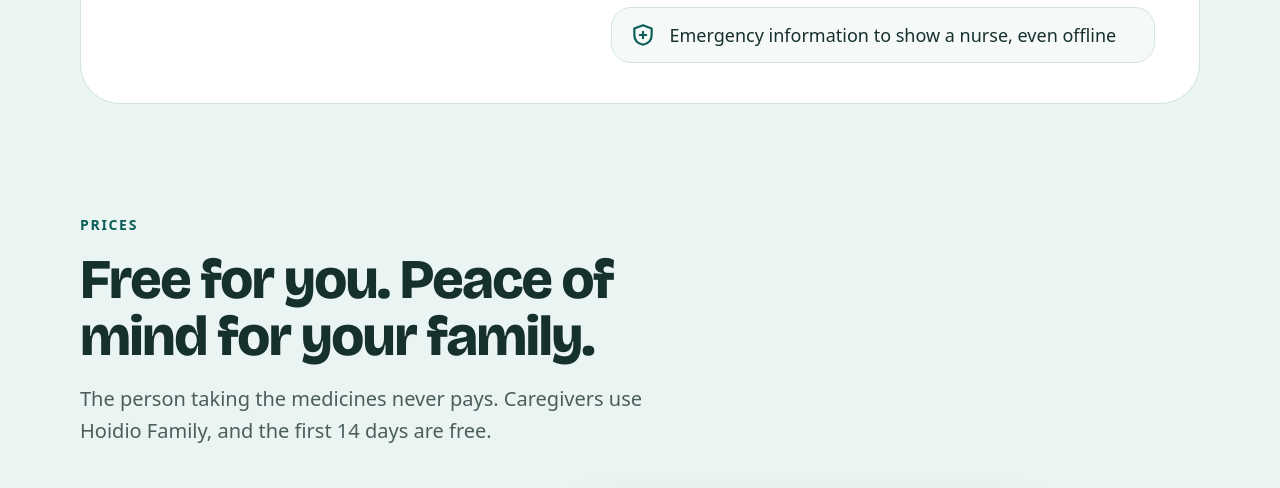
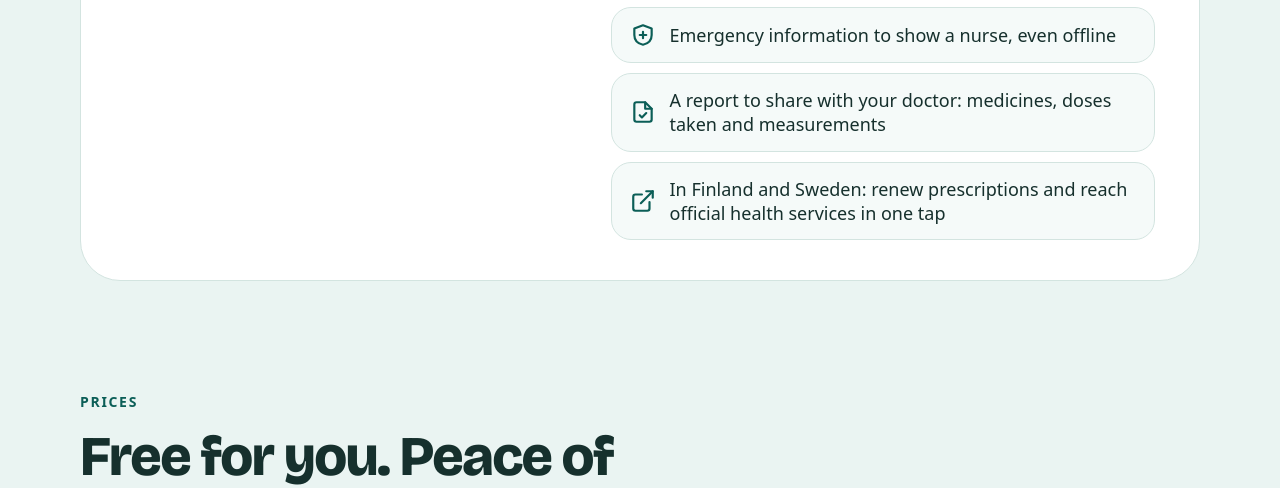
Before and after one commit to hebatsalama/hoidio-website, a plain HTML site: page index.html in a window 1280 px wide. Shown: the part 3294-3782 px from the top of the page. Drawn offline with nearby package versions, Linux system fonts and the light colour scheme; a web font is replaced by a local one.

Commit message:
Add doctor report and official health services to the feature list (EN)

```diff
--- a/index.html
+++ b/index.html
@@ -160,6 +160,8 @@
           <li><svg viewBox="0 0 24 24" fill="none" stroke="currentColor" stroke-width="2" stroke-linecap="round" stroke-linejoin="round" aria-hidden="true"><rect x="4" y="3" width="16" height="18" rx="2"/><path d="M8 8h8M8 12h8M8 16h5"/></svg>Doctor visits, side effects and allergies in one place</li>
           <li><svg viewBox="0 0 24 24" fill="none" stroke="currentColor" stroke-width="2" stroke-linecap="round" stroke-linejoin="round" aria-hidden="true"><path d="M3 12h4l3-7 4 14 3-7h4"/></svg>Blood pressure, blood sugar, weight and pain readings</li>
           <li><svg viewBox="0 0 24 24" fill="none" stroke="currentColor" stroke-width="2" stroke-linecap="round" stroke-linejoin="round" aria-hidden="true"><path d="M12 3l8 3v6c0 5-3.5 8-8 9-4.5-1-8-4-8-9V6l8-3z"/><path d="M12 9v6M9 12h6"/></svg>Emergency information to show a nurse, even offline</li>
+          <li><svg viewBox="0 0 24 24" fill="none" stroke="currentColor" stroke-width="2" stroke-linecap="round" stroke-linejoin="round" aria-hidden="true"><path d="M14 3H6a2 2 0 0 0-2 2v14a2 2 0 0 0 2 2h12a2 2 0 0 0 2-2V9z"/><path d="M14 3v6h6"/><path d="M9 15l2 2 4-4"/></svg>A report to share with your doctor: medicines, doses taken and measurements</li>
+          <li><svg viewBox="0 0 24 24" fill="none" stroke="currentColor" stroke-width="2" stroke-linecap="round" stroke-linejoin="round" aria-hidden="true"><path d="M15 3h6v6"/><path d="M10 14 21 3"/><path d="M18 13v6a2 2 0 0 1-2 2H5a2 2 0 0 1-2-2V8a2 2 0 0 1 2-2h6"/></svg>In Finland and Sweden: renew prescriptions and reach official health services in one tap</li>
         </ul>
       </div>
       <div class="panel family-panel" id="panel-family" role="tabpanel" aria-labelledby="tab-family" hidden>
```
